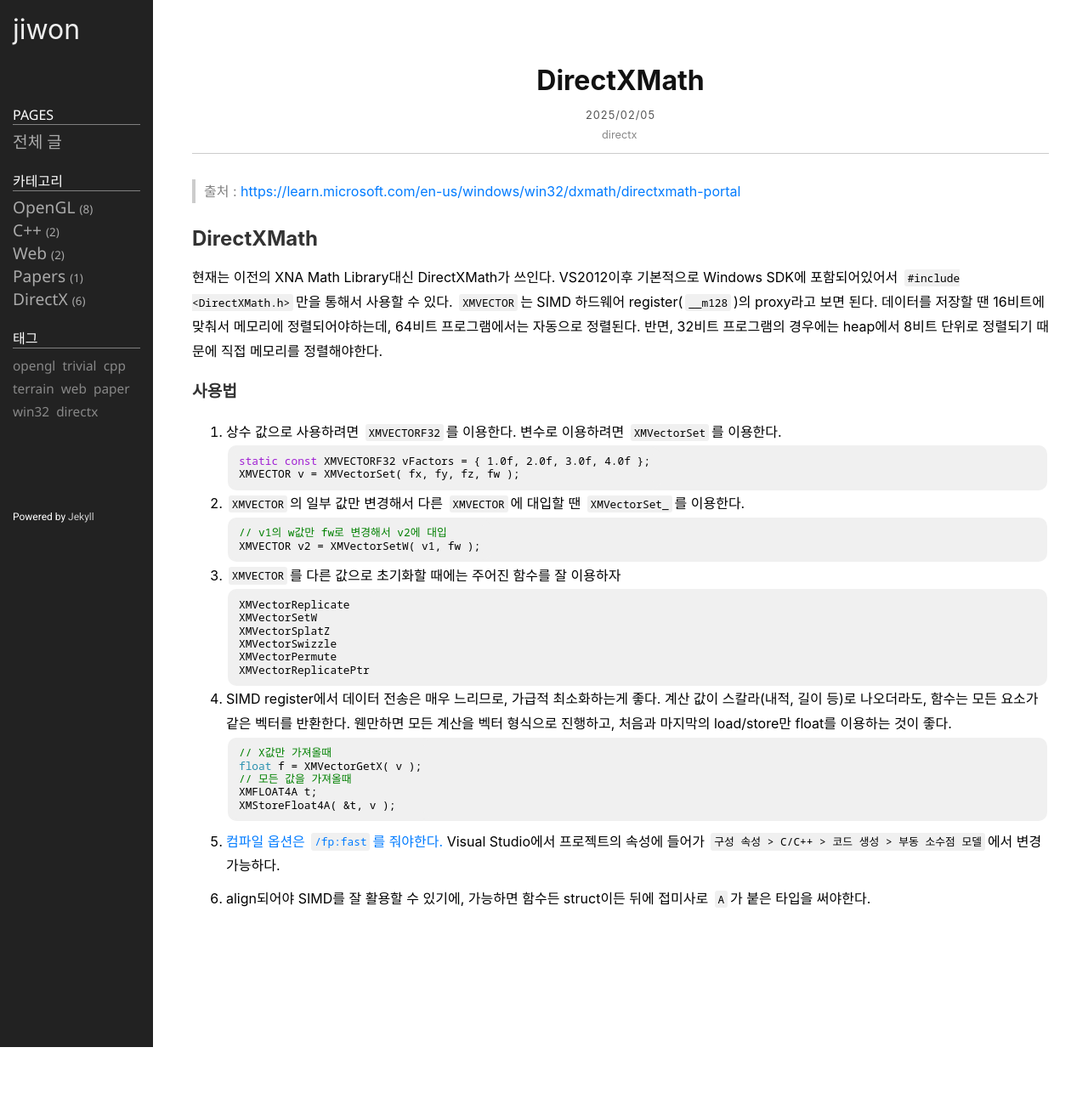
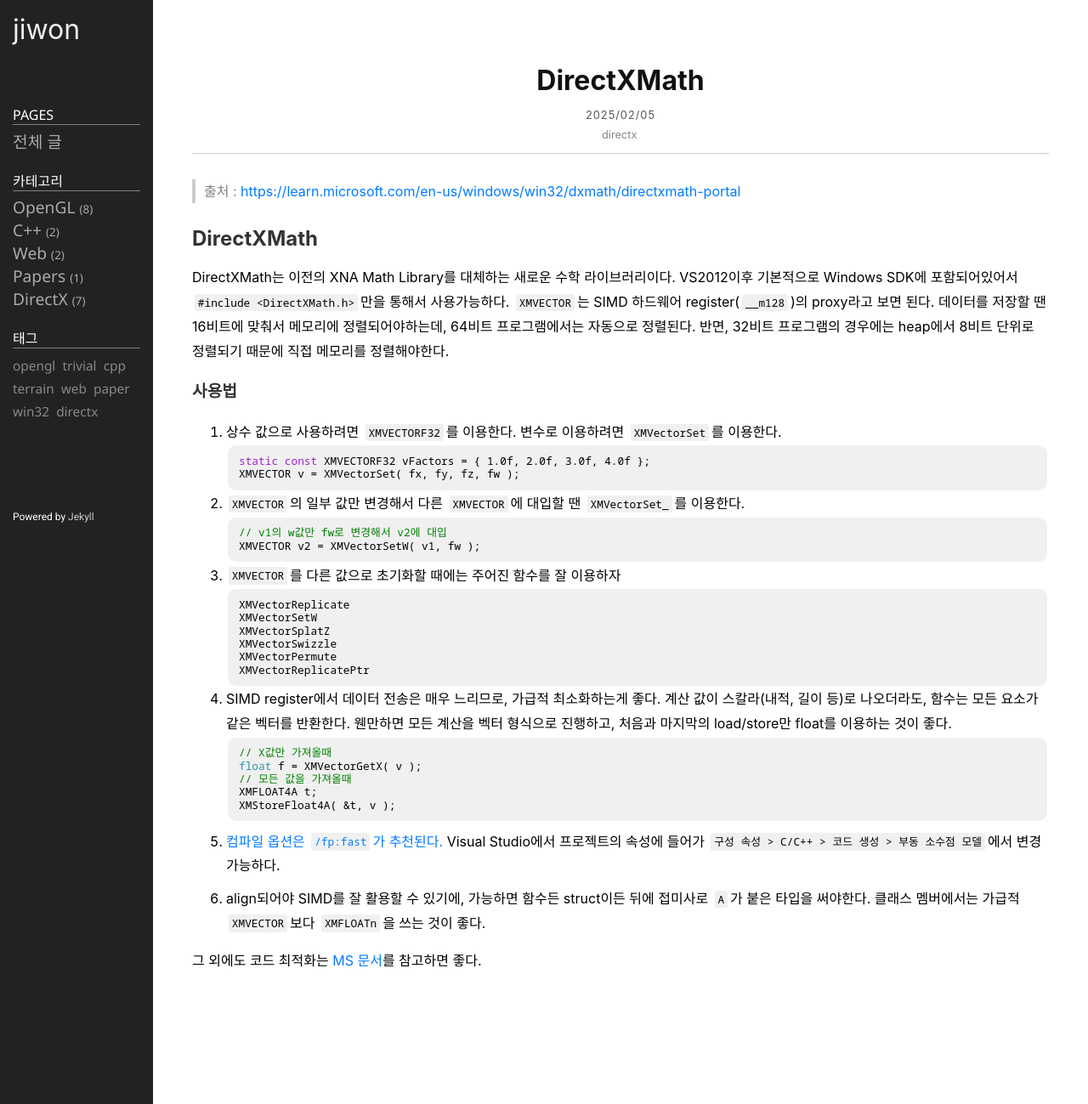
Before and after one commit to jiwon1304/jiwon1304.github.io, a Jekyll site: the page built from _posts/2025-02-05-키워드-정리.markdown, in a window 1280 px wide. Shown: the whole page at 85% size. Built offline with Jekyll 4.4.1, drawn with Linux system fonts in a browser that asks for light colours; some web fonts are replaced; before the commit the page ends 1232 px from its top, so only the background shows below that.

````diff
--- a/_posts/2025-02-05-키워드-정리.markdown
+++ b/_posts/2025-02-05-키워드-정리.markdown
@@ -7,7 +7,7 @@ tags: [directx]
 > 출처 : <https://learn.microsoft.com/en-us/windows/win32/dxmath/directxmath-portal>
 
 # DirectXMath
-현재는 이전의 XNA Math Library대신 DirectXMath가 쓰인다. VS2012이후 기본적으로 Windows SDK에 포함되어있어서 `#include <DirectXMath.h>`만을 통해서 사용할 수 있다. `XMVECTOR`는 SIMD 하드웨어 register(`__m128`)의 proxy라고 보면 된다. 데이터를 저장할 땐 16비트에 맞춰서 메모리에 정렬되어야하는데, 64비트 프로그램에서는 자동으로 정렬된다. 반면, 32비트 프로그램의 경우에는 heap에서 8비트 단위로 정렬되기 때문에 직접 메모리를 정렬해야한다.
+DirectXMath는 이전의 XNA Math Library를 대체하는 새로운 수학 라이브러리이다. VS2012이후 기본적으로 Windows SDK에 포함되어있어서 `#include <DirectXMath.h>`만을 통해서 사용가능하다. `XMVECTOR`는 SIMD 하드웨어 register(`__m128`)의 proxy라고 보면 된다. 데이터를 저장할 땐 16비트에 맞춰서 메모리에 정렬되어야하는데, 64비트 프로그램에서는 자동으로 정렬된다. 반면, 32비트 프로그램의 경우에는 heap에서 8비트 단위로 정렬되기 때문에 직접 메모리를 정렬해야한다.
 
 ## 사용법
 1. 상수 값으로 사용하려면 `XMVECTORF32`를 이용한다. 변수로 이용하려면 `XMVectorSet`를 이용한다.
@@ -41,6 +41,8 @@ XMFLOAT4A t;
 XMStoreFloat4A( &t, v );
 ```
 
-5. [컴파일 옵션은 `/fp:fast`를 줘야한다.](https://learn.microsoft.com/en-us/windows/win32/dxmath/pg-xnamath-optimizing#use-correct-compilation-settings) Visual Studio에서 프로젝트의 속성에 들어가 `구성 속성 > C/C++ > 코드 생성 > 부동 소수점 모델`에서 변경 가능하다.
+5. [컴파일 옵션은 `/fp:fast`가 추천된다.](https://learn.microsoft.com/en-us/windows/win32/dxmath/pg-xnamath-optimizing#use-correct-compilation-settings) Visual Studio에서 프로젝트의 속성에 들어가 `구성 속성 > C/C++ > 코드 생성 > 부동 소수점 모델`에서 변경 가능하다.
 
-6. align되어야 SIMD를 잘 활용할 수 있기에, 가능하면 함수든 struct이든 뒤에 접미사로 `A`가 붙은 타입을 써야한다.
+6. align되어야 SIMD를 잘 활용할 수 있기에, 가능하면 함수든 struct이든 뒤에 접미사로 `A`가 붙은 타입을 써야한다. 클래스 멤버에서는 가급적 `XMVECTOR`보다 `XMFLOATn`을 쓰는 것이 좋다.
+
+그 외에도 코드 최적화는 [MS 문서](https://learn.microsoft.com/en-us/windows/win32/dxmath/ovw-xnamath-progguide)를 참고하면 좋다.
````
Also changed, not shown: _posts/2025-02-05-timer-class.markdown (added, +60 -0 lines).
